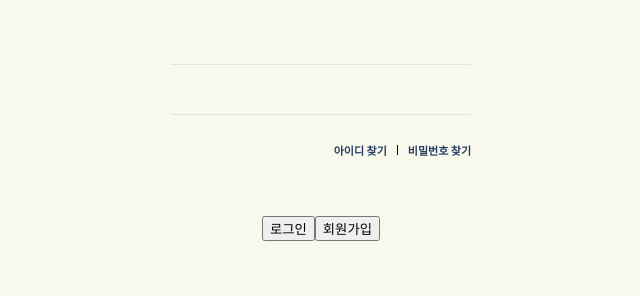
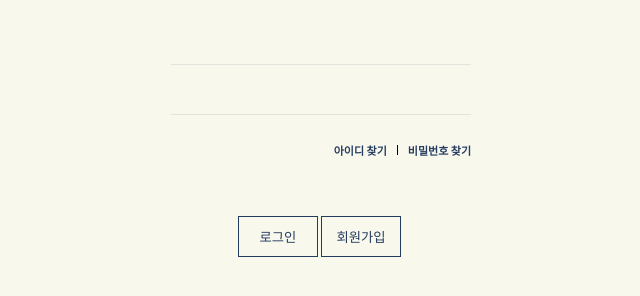
Before and after one commit to wecode-bootcamp-korea/31-1st-TheCreationOfWeb-frontend, a React app: page /member/login in a window 1280 px wide. Shown: the part 176-472 px from the top of the page, without its empty margins (79-719 px from the left). Built offline with nearby package versions, Linux system fonts and the light colour scheme; a web font is replaced by a local one.

Commit message:
Modify: button 수정중

```diff
--- a/src/pages/Login/Login.js
+++ b/src/pages/Login/Login.js
@@ -21,18 +21,18 @@ const Login = () => {
 
   const goToMain = e => {
     e.preventDefault();
-    fetch('http://10.58.1.146:8000/users/signin', {
+    fetch('http://10.58.1.198:8000/users/signin', {
       method: 'POST',
       body: JSON.stringify({
         user: loginInputs.idValue,
         password: loginInputs.pwValue,
       }),
     })
-      .then(res => res.status === 200 && res.json())
+      .then(res => res.json())
       .then(res => {
         if (res.token) {
           alert('로그인 성공');
-          localStorage.setItem('fruitz_user', res.token);
+          localStorage.setItem('token', res.token);
           navigate('/');
         } else {
           alert('로그인 실패.');
@@ -69,7 +69,7 @@ const Login = () => {
             <div className="search">비밀번호 찾기</div>
           </div>
           <span className="buttonBox">
-            <button className="button" onClick={goToMain}>
+            <button className="button" onClick={goToMain} type="button">
               로그인
             </button>
             <button className="button" onClick={goToJoin}>
--- a/src/pages/Login/Login.scss
+++ b/src/pages/Login/Login.scss
@@ -53,7 +53,7 @@
       background-color: $color-navy;
       color: white;
     }
-    .Button {
+    .button {
       @include fontSet;
       padding: 10px;
       width: 80px;
```
